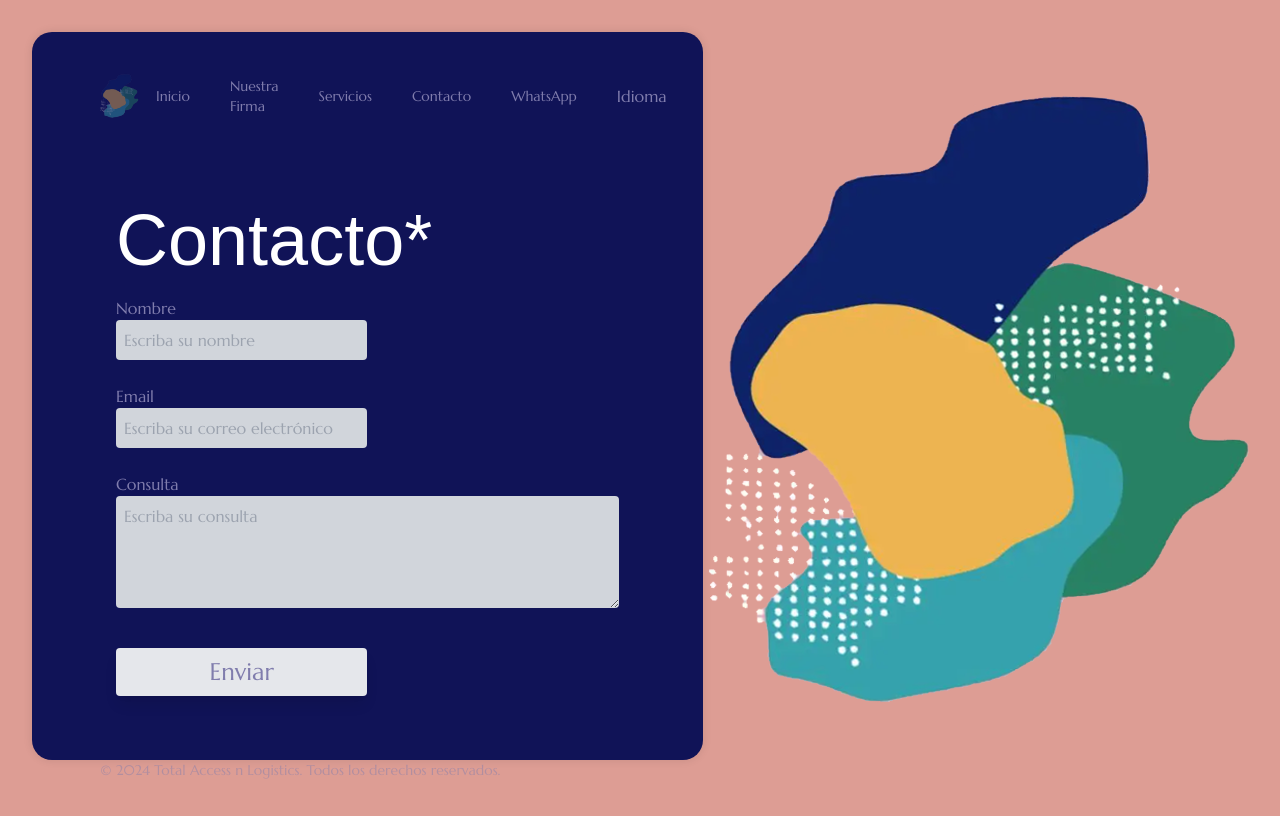
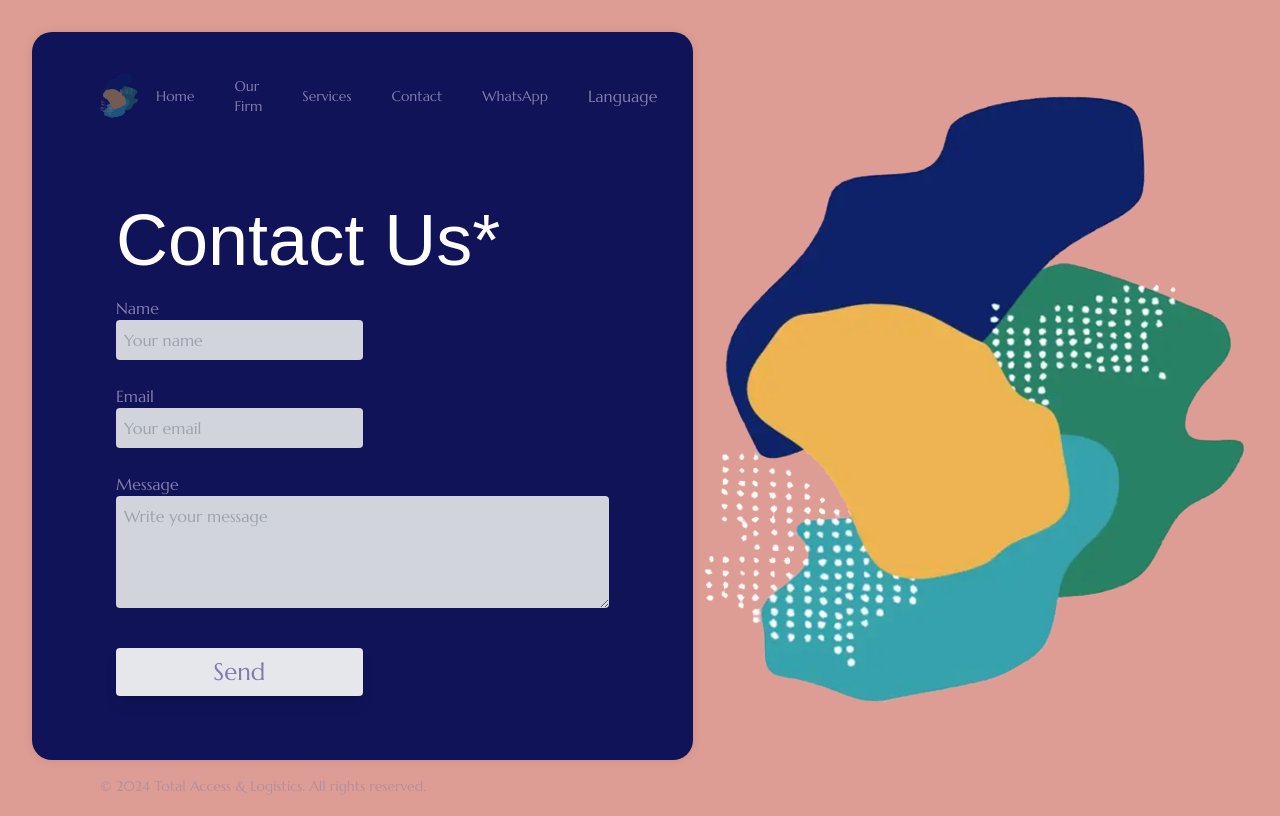
Before and after one commit to julord87/total-access, a Next.js app: page /contacto in a window 1280 px wide. Built offline with nearby package versions, Linux system fonts and the light colour scheme; a web font is replaced by a local one.

Commit message:
Refactor language support in Contacto page and Footer component

```diff
--- a/src/app/contacto/page.tsx
+++ b/src/app/contacto/page.tsx
@@ -55,14 +55,16 @@ export default function Contacto() {
     }
   };
 
+  const [language, setLanguage] = useState("EN");
+
   return (
     <div className="flex flex-col justify-between h-screen md:h-full w-full main-card bg-gray-900 p-6 md:m-4">
       {/* Header */}
-      <Header />
+      <Header language={language} setLanguage={setLanguage} />
 
       <div className="sm:p-16">
         <h1 className="text-6xl lg:text-7xl text-white leading-tight mb-5">
-          Contacto*
+          {language === "EN" ? "Contact Us*" : language === "CH" ? "联系我们" : "Contacto*"}
         </h1>
 
         {/* Contenido principal */}
@@ -70,7 +72,7 @@ export default function Contacto() {
           <div className="flex flex-col">
             {/* Nombre */}
             <label htmlFor="nombre" className="font-color">
-              Nombre
+              {language === "EN" ? "Name" : language === "CH" ? "名字" : "Nombre"}
             </label>
             <input
               className={`bg-gray-300 w-1/2 p-2 rounded ${
@@ -80,7 +82,8 @@ export default function Contacto() {
               name="nombre"
               value={formData.nombre}
               onChange={handleInputChange}
-              placeholder="Escriba su nombre"
+              placeholder={language === "EN" ? "Your name" : language === "CH" ? "输入您的名字" : "Escriba su nombre"}
+              type="text"
             />
             {state.errors.nombre && (
               <span className="text-red-700 flex items-center text-xs mt-1">
@@ -91,7 +94,7 @@ export default function Contacto() {
 
             {/* Email */}
             <label htmlFor="email" className="font-color mt-6">
-              Email
+              {language === "EN" ? "Email" : language === "CH" ? "邮箱" : "Email"}
             </label>
             <input
               className={`bg-gray-300 w-1/2 p-2 rounded ${
@@ -101,7 +104,7 @@ export default function Contacto() {
               name="email"
               value={formData.email}
               onChange={handleInputChange}
-              placeholder="Escriba su correo electrónico"
+              placeholder={language === "EN" ? "Your email" : language === "CH" ? "输入您的邮箱" : "Escriba su correo"}
               type="email"
             />
             {state.errors.email && (
@@ -113,7 +116,7 @@ export default function Contacto() {
 
             {/* Consulta */}
             <label htmlFor="consulta" className="font-color mt-6">
-              Consulta
+              {language === "EN" ? "Message" : language === "CH" ? "留言" : "Consulta"}
             </label>
             <textarea
               className={`bg-gray-300 p-2 rounded ${
@@ -124,7 +127,7 @@ export default function Contacto() {
               value={formData.consulta}
               onChange={handleInputChange}
               rows={4}
-              placeholder="Escriba su consulta"
+              placeholder={language === "EN" ? "Write your message" : language === "CH" ? "输入您的留言" : "Escriba su consulta"}
             />
             {state.errors.consulta && (
               <span className="text-red-700 flex items-center text-xs mt-1">
@@ -139,7 +142,7 @@ export default function Contacto() {
             type="submit"
             className="text-2xl font-color bg-gray-200 shadow-lg rounded p-2 mt-10 w-1/2"
           >
-            {loading ? "Enviando..." : "Enviar"}
+            {loading ? "Sending..." : language === "EN" ? "Send" : language === "CH" ? "发送" : "Enviar"}
           </button>
         </form>
 
@@ -150,7 +153,7 @@ export default function Contacto() {
       </div>
 
       {/* Footer */}
-      <Footer />
+      <Footer language={language}/>
     </div>
   );
 }
--- a/src/components/Footer.tsx
+++ b/src/components/Footer.tsx
@@ -1,10 +1,22 @@
+"use client";
+
 import React from "react";
 
-export const Footer = () => {
+interface FooterProps {
+  language: string;
+}
+
+export const Footer = ({ language }: FooterProps) => {
+  const currentYear = new Date().getFullYear();
+
   return (
-    <footer className=" text-centermt-4 text-xs lg:text-sm font-color opacity-45 pl-6 lg:pl-12 pb-5">
+    <footer className="mt-4 text-xs lg:text-sm font-color opacity-45 pl-6 lg:pl-12 pb-5">
       <p>
-        {`© ${new Date().getFullYear()} Total Access n Logistics. Todos los derechos reservados.`}
+        {language === "EN"
+          ? `© ${currentYear} Total Access & Logistics. All rights reserved.`
+          : language === "CH"
+          ? `© ${currentYear} Total Access & Logistics. 版权所有。`
+          : `© ${currentYear} Total Access & Logistics. Todos los derechos reservados.`}
       </p>
     </footer>
   );
--- a/src/components/MainCard.tsx
+++ b/src/components/MainCard.tsx
@@ -28,7 +28,7 @@ const MainCard = () => {
       </div>
 
       {/* Footer */}
-      <Footer />
+      <Footer language={language}/>
     </div>
   );
 };
```
